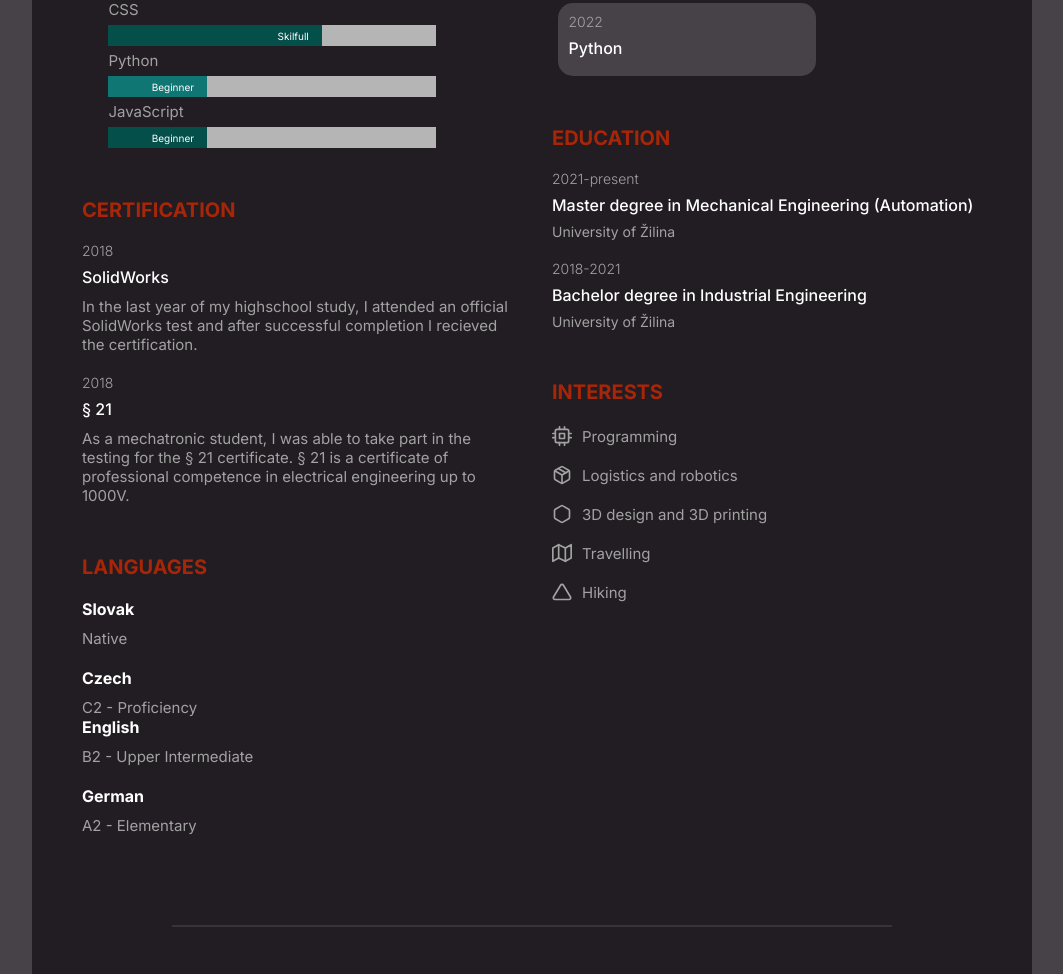
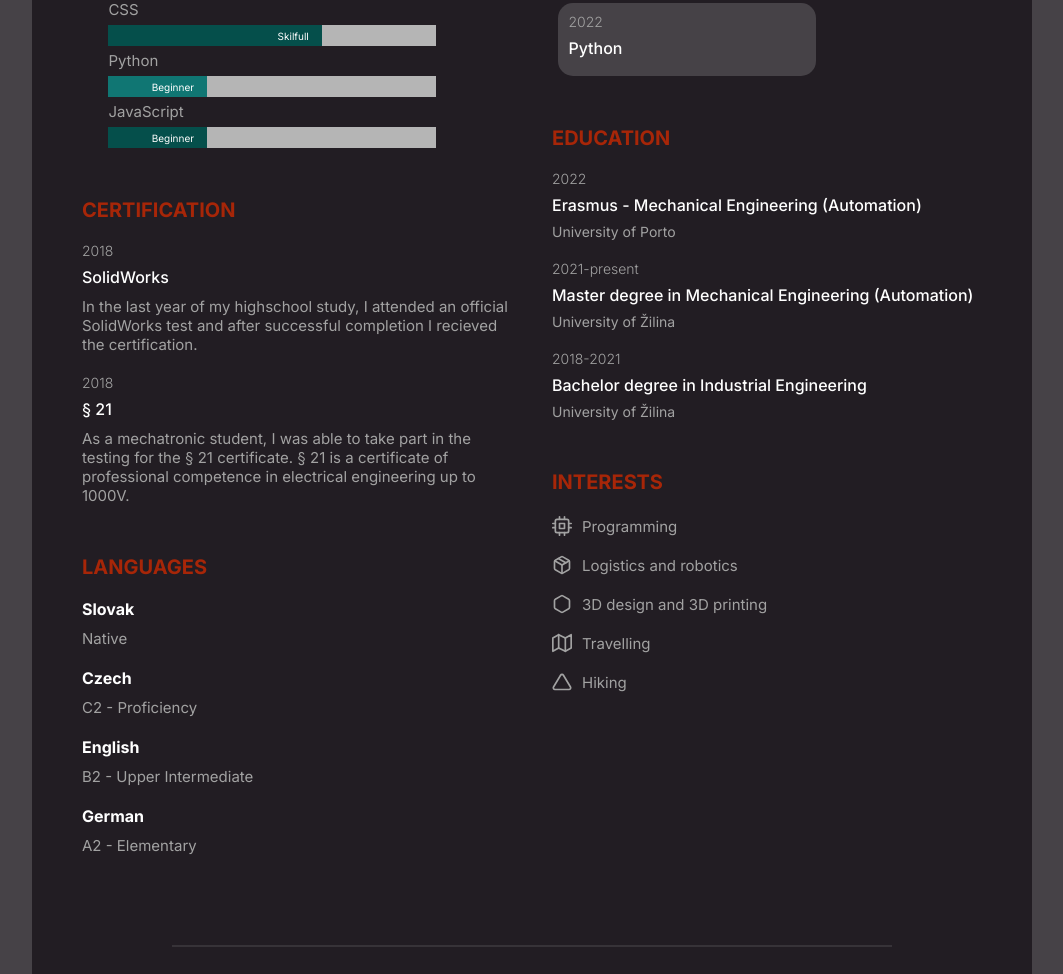
Before and after one commit to AndrejBetak/Resume_Betak.github.io, a plain HTML site: page index.html in a window 1280 px wide. Shown: the part 831-1805 px from the top of the page, without its empty margins (108-1171 px from the left). Drawn offline with nearby package versions, Linux system fonts and the light colour scheme; a script that the page names is missing.

Commit message:
Add files via upload

```diff
--- a/index.html
+++ b/index.html
@@ -126,8 +126,10 @@
               <h4 class="ref_name">Czech</h4>
               <p class="description">C2 - Proficiency</p>
             </div>
+            <div class="ref_item">
             <h4 class="ref_name">English</h4>
             <p class="description">B2 - Upper Intermediate</p>
+            </div>
           </div>
           <div class="ref_item">
             <h4 class="ref_name">German</h4>
@@ -189,12 +191,13 @@
 
         <div class="edu">
           <h3 class="title_edu">Education</h3>
-          <!--<div class="edu_item">
+          <div class="edu_item">
             <p class="item_preTitle">2022</p>
             <h4 class="item_title">Erasmus - Mechanical Engineering (Automation)</h4>
             <p class="item_subtitle">
               University of Porto
-            </p>--->
+            </p>
+          </div>
           <div class="edu_item">
             <p class="item_preTitle">2021-present</p>
             <h4 class="item_title">Master degree in Mechanical Engineering (Automation)</h4>
```
